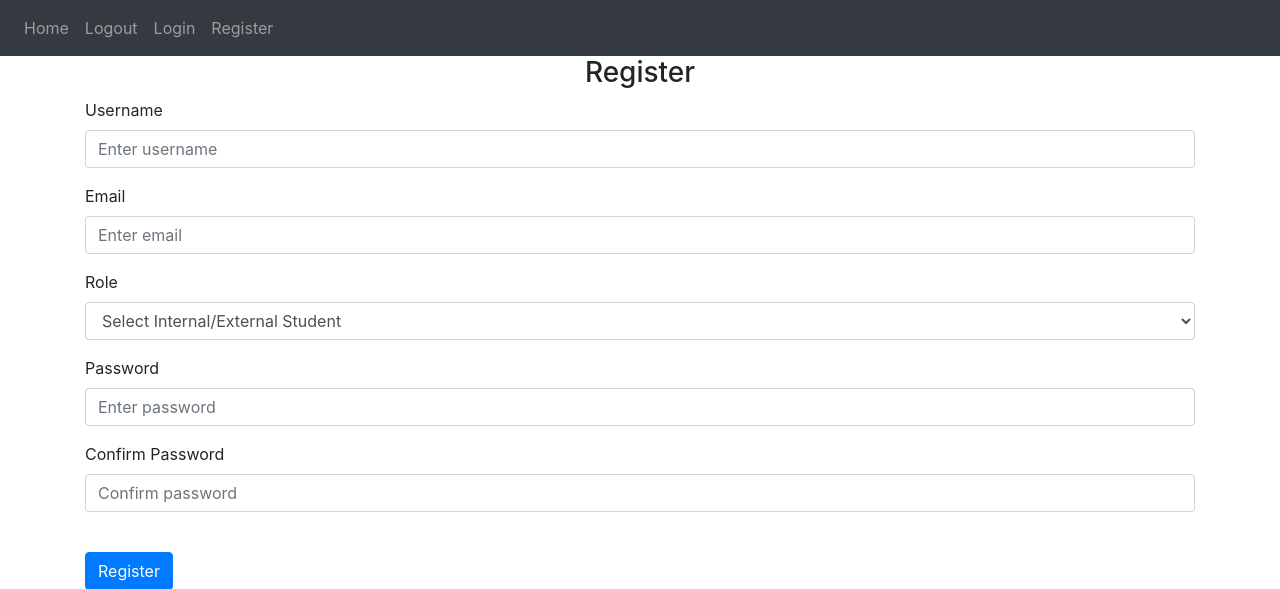
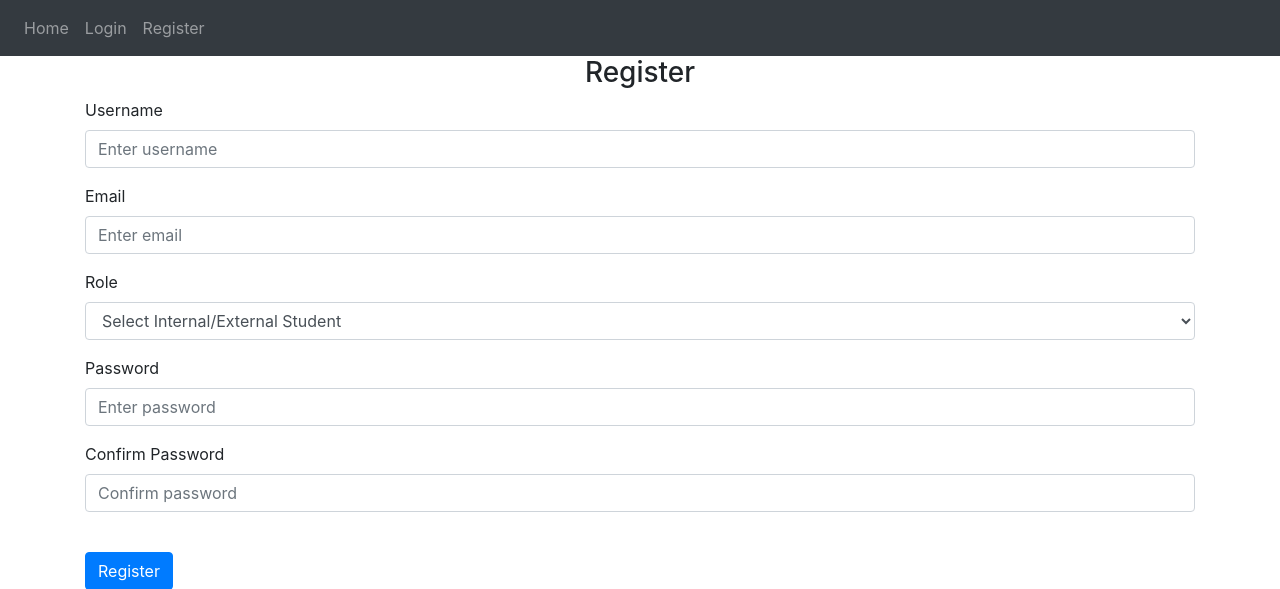
Before and after one commit to PrasannaPaithankar/DBMS-Laboratory-Spr-24, a Flask app: page /auth/register in a window 1280 px wide. Shown: the top 589 px of the page. Run offline with Flask 3, Linux system fonts and the light colour scheme; some libraries are stand-ins or nearby versions.

Commit message:
Update base.html

```diff
--- a/ClgFestMang/templates/base.html
+++ b/ClgFestMang/templates/base.html
@@ -30,9 +30,12 @@
       <div class="collapse navbar-collapse" id="navbar">
         <div class="navbar-nav">
           <a class="nav-item nav-link" id="home" href="/">Home</a>
-          <a class="nav-item nav-link" id="logout" href="/auth/logout">Logout</a>
-          <a class="nav-item nav-link" id="login" href="/auth/login">Login</a>
-          <a class="nav-item nav-link" id="signUp" href="/auth/register">Register</a>
+          {% if user %}
+            <a class="nav-item nav-link" id="logout" href="/auth/logout">Logout</a>
+          {% else %}
+            <a class="nav-item nav-link" id="login" href="/auth/login">Login</a>
+            <a class="nav-item nav-link" id="signUp" href="/auth/register">Register</a>
+          {% endif %}
         </div>
       </div>
     </nav>
```
